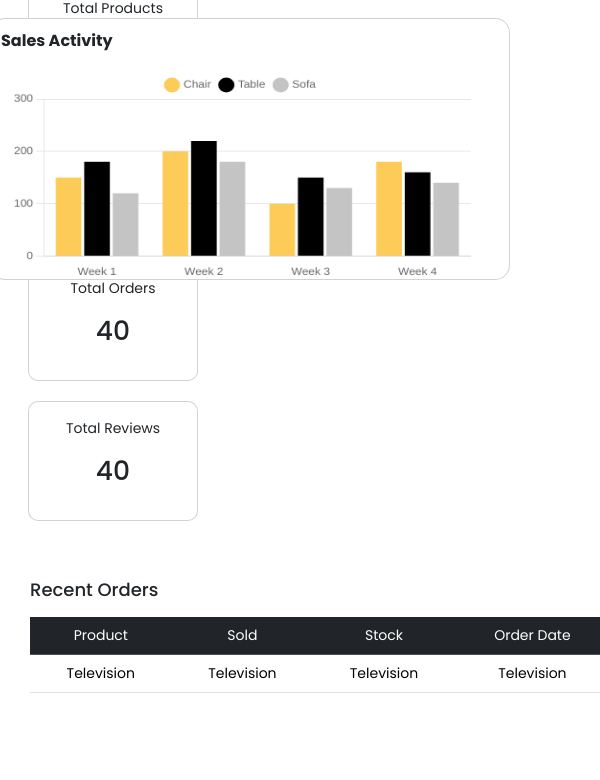
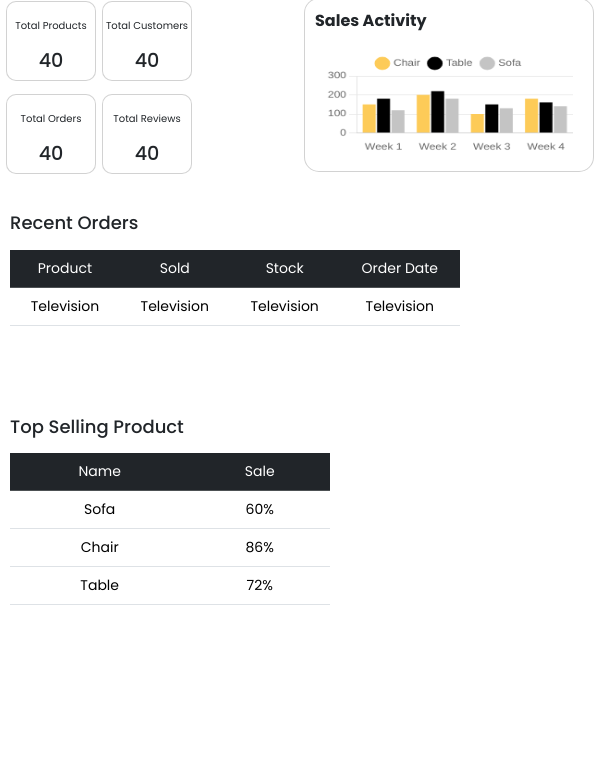
Before and after one commit to Bimesha/E-Commerce-Web, a plain HTML site: page frontend/admin/html/index.html in a window 600 px wide. Shown: the part 136-916 px from the top of the page. After the commit the page ends 800 px from the top, so only its background shows below. Drawn offline with nearby package versions, Linux system fonts and the light colour scheme; a web font is replaced by a local one.

Commit message:
refactor: update media queries and adjust margin values in home.css

```diff
--- a/frontend/admin/css/home.css
+++ b/frontend/admin/css/home.css
@@ -517,3 +517,63 @@ body {
         margin-left: 0px;
     }
 }
+
+@media only screen and (min-width: 500px) and (max-width: 600px) {
+    .content-section {
+        margin-left: 0px;
+        margin-top: -10px;
+    }
+
+    .content-section h1 {
+        margin-top: 20px;
+        text-align: center;
+    }
+
+    #summary1, #summary2, #summary3, #summary4{
+        width: 90px;
+        height: 80px;
+    }
+
+    #summary1, #summary2{
+        margin: 20px 3px 10px;
+    }
+
+    #summary3, #summary4{
+        margin: 3px 3px 10px;
+    }
+
+    #summary1, #summary3{
+        margin-left: 18px;
+    }
+
+    .summary p {
+        font-size: 10px;
+        margin-left: -30px;
+        margin-right: -30px;
+    }
+
+    .summary h2 {
+        font-size: 1.2rem;
+    }
+
+    #chart {
+        width: 290px;
+        height: 174px;
+        top: 134px;
+        z-index: -1;
+        right: 1%;
+    }
+
+    .content-section .recent-orders {
+        margin-top: -20px;
+        margin-left: 10px;
+    }
+
+    #recent-order-table {
+        width: 450px;
+    }
+
+    .content-section .selling-products h3 {
+        margin-left: 10px;
+    }
+}
```
